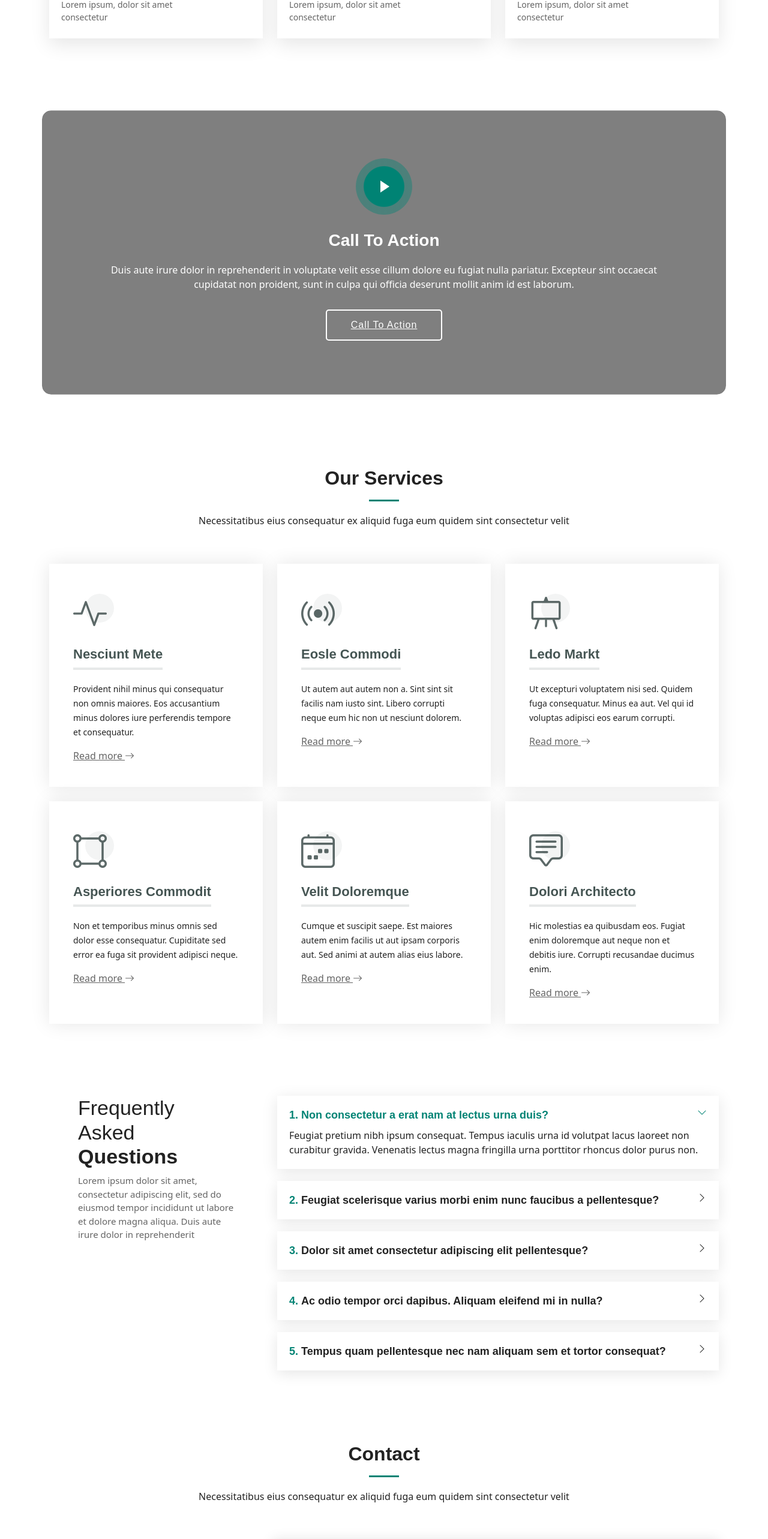
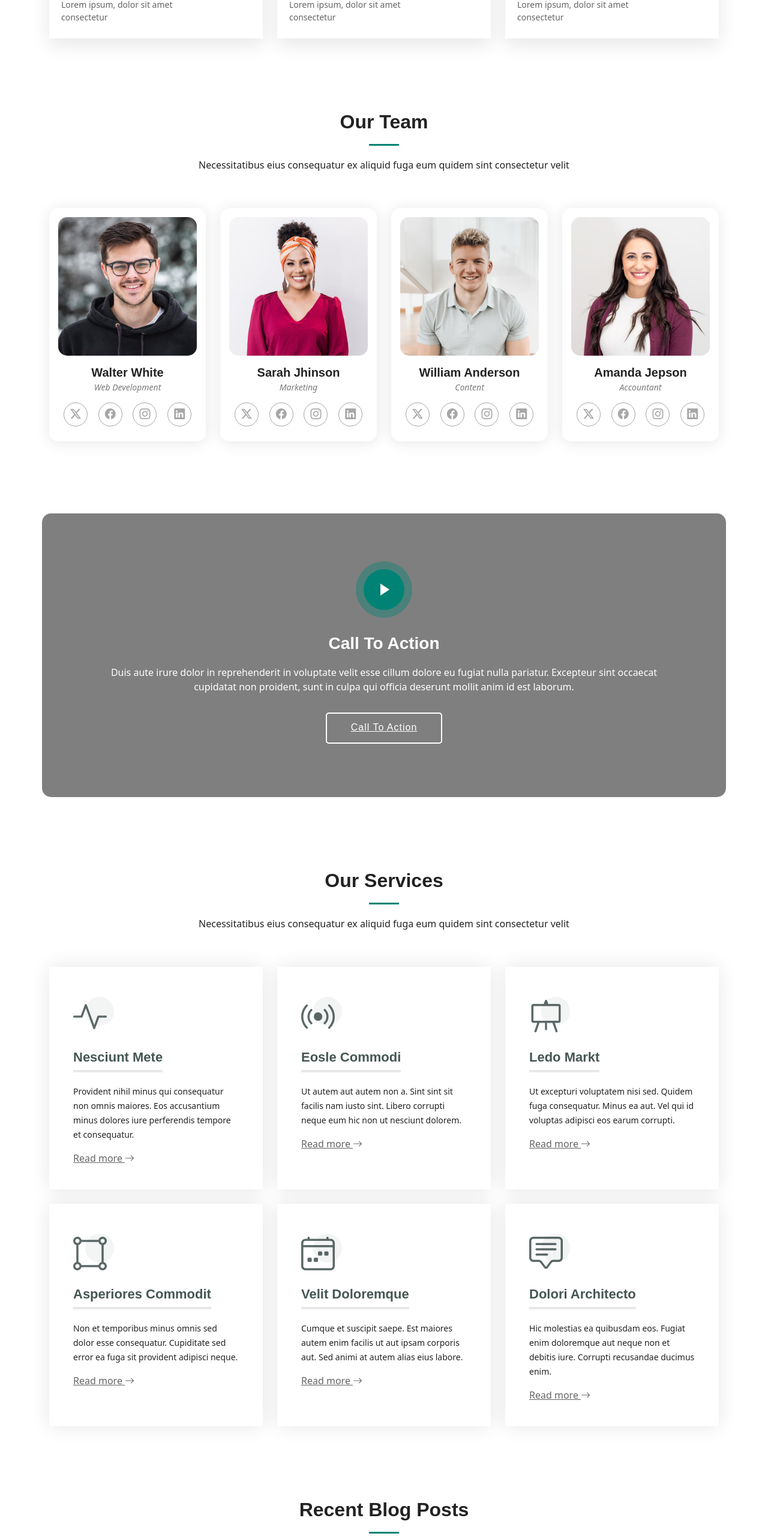
Before and after one commit to igp-conect/landing_page_gpmecatronica, a Next.js app: page / in a window 1280 px wide. Shown: the part 3620-6186 px from the top of the page at 60% size. Built offline with nearby package versions, Linux system fonts and the light colour scheme.

Commit message:
Removido TODO não mais necessário

```diff
--- a/src/app/page.tsx
+++ b/src/app/page.tsx
@@ -17,9 +17,8 @@ import { FAQ } from "./components/FAQ";
 import { Contact } from "./components/Contact";
 import { CallToAction } from "./components/CallToAction";
 import { Portfolio } from "./components/Portfolio/Portfolio";
-
-// import "../../public/assets/vendor/aos/aos.css";
-// TODO: Implementar a biblioteca AOS e as demais bibliotecas do template para funcionar com o React.
+import { RecentPosts } from "./components/RecentPosts";
+import { Team } from "./components/Team";
 
 export default function Home() {
   return (
@@ -37,8 +36,10 @@ export default function Home() {
         <About />
         <Stats />
         <Portfolio />
+        <Team />
         <CallToAction />
         <Services />
+        <RecentPosts />
         <FAQ />
         <Contact />
         <ScrollTopAndPreloader />
```
